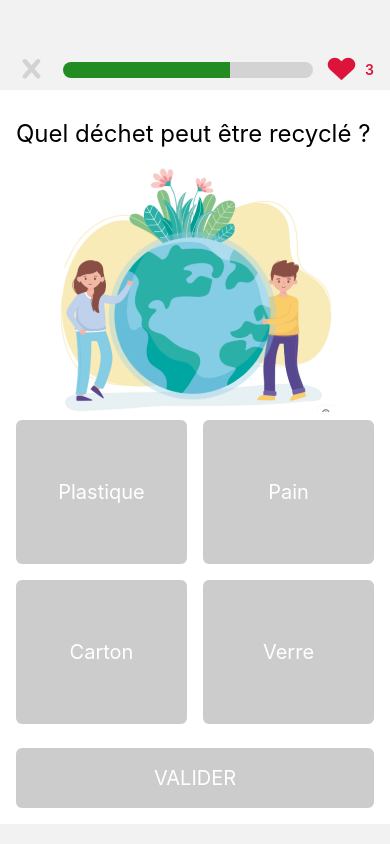
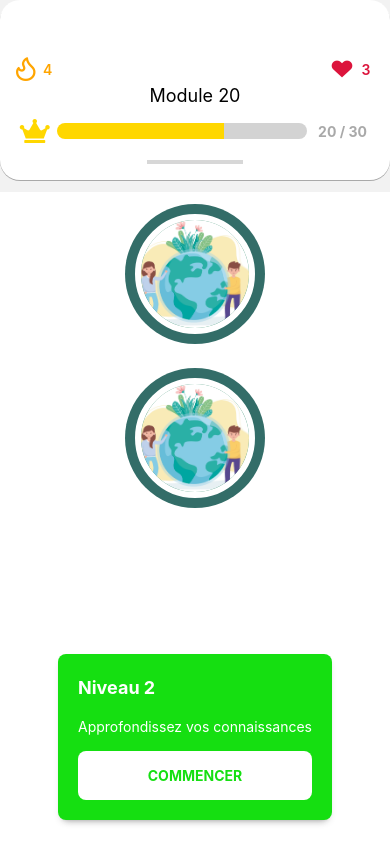
Before and after one commit to LenaPancher/eco-quiz, a React Native app: screen /Home in a window 390 px wide. Both pictures are taken after a click on the element 195 px from the left and 274 px from the top of the page. Built offline with nearby package versions, Linux system fonts and the light colour scheme.

Commit message:
add title & description in GameSlice

```diff
--- a/src/store/slices/GameSlice.ts
+++ b/src/store/slices/GameSlice.ts
@@ -2,6 +2,8 @@
 
 export type Level = {
   level: number;
+  title: string;
+  description: string;
   questions: QuestionItem[];
 }
 
@@ -14,6 +16,8 @@
 const initialState: Level[] = [
   {
     level: 1,
+    title: "Niveau 1",
+    description: "Découvrez les bases de l'écologie",
     questions: [
       {
         question: "Quel déchet peut être recyclé ?",
@@ -44,6 +48,8 @@
   },
   {
     level: 2,
+    title: "Niveau 2",
+    description: "Approfondissez vos connaissances",
     questions: [
       {
         question: "Quel type de transport est le plus écologique ?",
--- a/src/views/Home.tsx
+++ b/src/views/Home.tsx
@@ -1,10 +1,10 @@
-import {View} from "react-native";
+import {View, Modal, Text, Pressable} from "react-native";
 import LevelComponent from "../component/LevelComponent";
 import {useNavigation} from "@react-navigation/native";
 import {MyNavigationProp} from "../navigation/Navigator";
 import world from "../../assets/Images/world.png";
 import {useAppSelector} from "../store/hooks";
-import {useCallback} from "react";
+import React, {useCallback, useState} from "react";
 
 const Home = () => {
   const navigation = useNavigation<MyNavigationProp>();
@@ -14,16 +14,47 @@
     navigation.navigate("Game", {
       id: level_id
     });
+    setModalVisible(!modalVisible);
+
+
   }, []);
+  const [modalVisible, setModalVisible] = useState(false);
+
 
   return (
     <View className="flex-1 items-center bg-[#FFFFFF] h-full">
-      {game.map(({level}, index) => (
-        <LevelComponent
-          key={index}
-          img={world}
-          onPress={() => handleGoingToGame(level)}
-        />
+      {game.map(( {level, title, description}, index) => (
+        <>
+          <LevelComponent
+            key={index}
+            img={world}
+            onPress={() => setModalVisible(true)}
+          />
+          <Modal
+            animationType="slide"
+            transparent={true}
+            visible={modalVisible}
+          >
+            <View className="mb-3 flex-1 justify-end items-center">
+              <View className="m-3 bg-[#15DF11] rounded-lg p-5 text-center shadow-md">
+                <Text className="mb-4 text-start text-[#ffffff] font-bold text-lg">
+                  {title}
+                </Text>
+                <Text className="mb-4 text-start text-[#ffffff]">
+                  {description}
+                </Text>
+                <Pressable
+                  className="p-4 rounded-lg bg-[#ffffff]"
+                  onPress={() => handleGoingToGame(level)}
+                >
+                  <Text className="bg-blue text-[#15DF11] font-bold text-center w-250">
+                    COMMENCER
+                  </Text>
+                </Pressable>
+              </View>
+            </View>
+          </Modal>
+        </>
       ))}
     </View>
   );
--- a/tsconfig.json
+++ b/tsconfig.json
@@ -1,6 +1,8 @@
 {
   "extends": "expo/tsconfig.base",
   "compilerOptions": {
+    "jsx": "react",
+    "jsx": "react",
     "strict": true
   },
   "include": [
```
Also changed, not shown: src/utils/questions.ts (added, +43 -0 lines).
